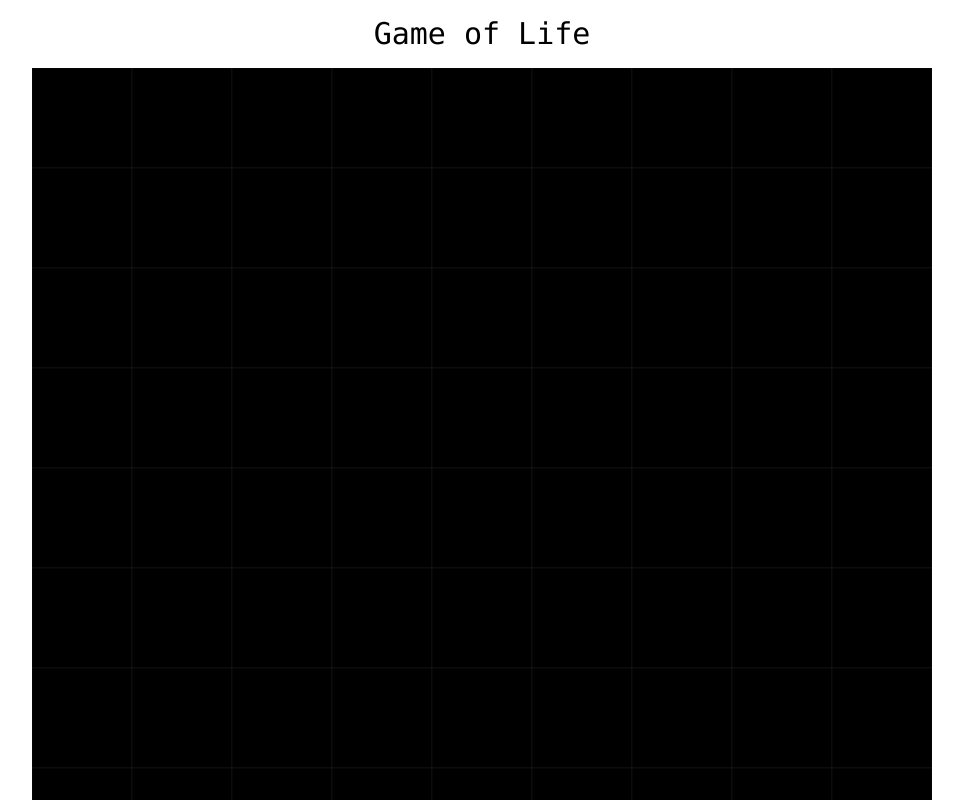
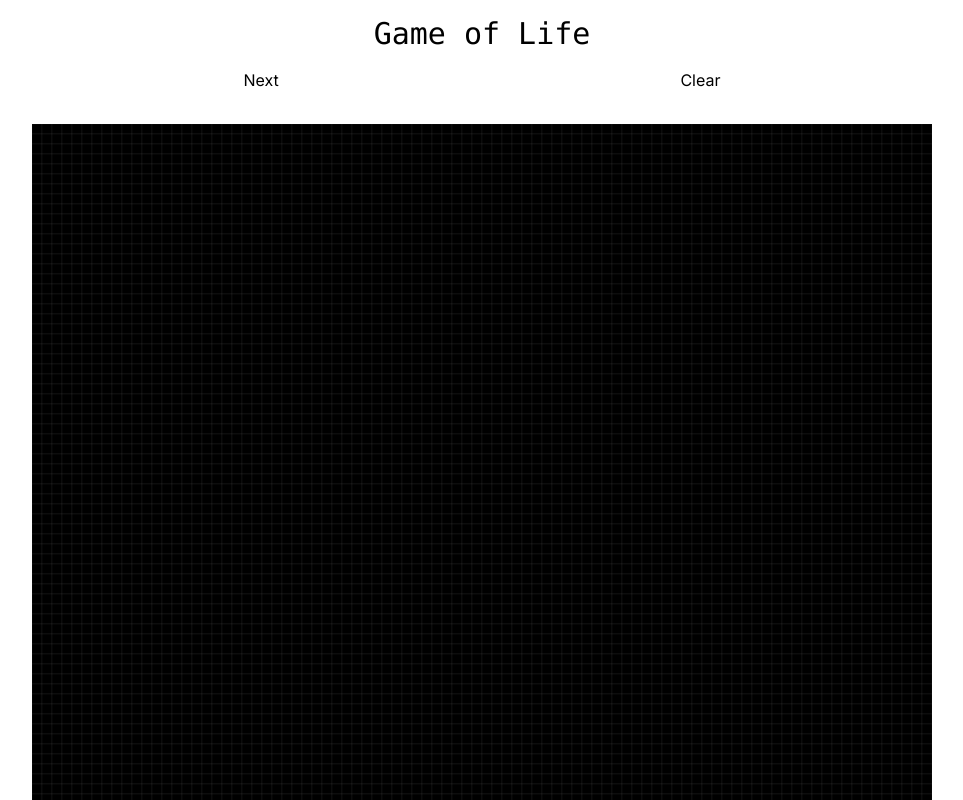
Before and after one commit to tony-phan/game-of-life, a Next.js app: page / in a window 1280 px wide. Shown: the top 800 px of the page, without its empty margins (158-1121 px from the left). Built offline with nearby package versions, Linux system fonts and the light colour scheme.

Commit message:
Add logic to calculate next board state

```diff
--- a/app/page.tsx
+++ b/app/page.tsx
@@ -4,7 +4,7 @@ import { useEffect, useRef, useState } from "react";
 
 const WIDTH = 900;
 const HEIGHT = 900;
-const CELL_SIZE = 100;
+const CELL_SIZE = 10;
 const NUM_ROWS = WIDTH / CELL_SIZE;
 const NUM_COLS = HEIGHT / CELL_SIZE;
 
@@ -24,8 +24,6 @@ export default function Home() {
 
   const canvasRef = useRef<null | HTMLCanvasElement>(null);
 
-  // compute the next board
-  // update the board
   // create the game ticker
   // create the game controls
 
@@ -60,13 +58,61 @@ export default function Home() {
     }
   }, [boardState]);
 
-  return (
-    <div>
-      <h1 className="text-3xl text-center font-mono mt-4">Game of Life</h1>
+  function inBounds(r: number, c: number) {
+    return 0 <= r && r < NUM_ROWS && 0 <= c && c < NUM_COLS;
+  }
 
-      <div className="flex justify-center mt-4">
-        <canvas
-          onClick={(e) => {
+  function countNeighbors(r: number, c: number) {
+    const directions = [
+      [-1, 0], // up
+      [1, 0],  // down
+      [0, -1], // left
+      [0, 1],  // right
+      [-1,-1], // top-left
+      [-1, 1], // top-right
+      [1, -1], // bottom-left
+      [1, 1]   // bottom-right
+    ];
+
+    let numAliveNeighbors = 0;
+    for(let direction of directions) {
+      if(!inBounds(r + direction[0], c + direction[1])) {
+        continue;
+      }
+      let neighbor = boardState[r + direction[0]][c + direction[1]];
+      if(neighbor === 1) {
+        ++numAliveNeighbors;
+      }
+    }
+    return numAliveNeighbors;
+  }
+
+  function computeNextBoard() {
+    let boardCopy = [ ...boardState ];
+    for(let r = 0; r < boardState.length; ++r) {
+      for(let c = 0; c < boardState[r].length; ++c) {
+        let aliveNeighborCount = countNeighbors(r, c);
+
+        let newState: number;
+        if(boardCopy[r][c] === 0 && aliveNeighborCount === 3) {
+          newState = 1;
+        } else if(boardCopy[r][c] === 1 && aliveNeighborCount === 2 || aliveNeighborCount === 3) {
+          newState = 1;
+        } else {
+          newState = 0;
+        }
+
+        boardCopy[r][c] = newState;
+      }
+    }
+    setBoardState(boardCopy);
+  }
+
+  function clearBoard() {
+    setBoardState(board);
+  }
+
+  function cellClickHandler(e: any) {
     const x = Math.floor(e.nativeEvent.offsetX / CELL_SIZE);
     const y = Math.floor(e.nativeEvent.offsetY / CELL_SIZE);
 
@@ -76,9 +122,19 @@ export default function Home() {
     } else {
       updatedBoardState[x][y] = 0;
     }
+    setBoardState(updatedBoardState);
+  }
 
-            setBoardState(updatedBoardState);
-          }}
+  return (
+    <div>
+      <h1 className="text-3xl text-center font-mono mt-4">Game of Life</h1>
+      <div className="flex justify-evenly flex-row items-center">
+          <button className="py-4" onClick={computeNextBoard}>Next</button>
+          <button className="py-4" onClick={clearBoard}>Clear</button>
+      </div>
+      <div className="flex justify-center mt-4">
+        <canvas
+          onClick={(e) => cellClickHandler(e)}
           ref={canvasRef}
           width={WIDTH}
           height={HEIGHT}
```
Lines whose indentation alone changed are shown as unchanged.
